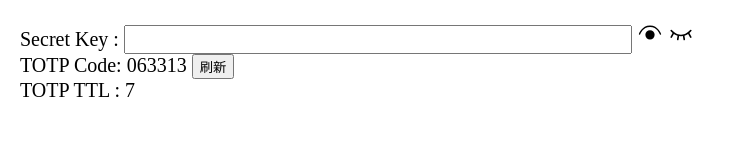
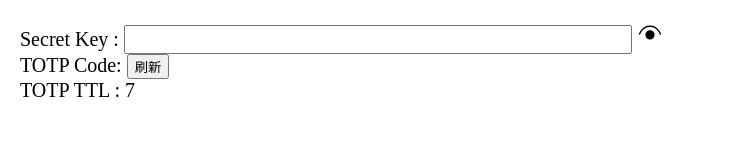
Before and after one commit to wangdecode/wangdecode.github.io, a plain HTML site: page totp/index.html in a window 1280 px wide. Shown: the whole page, without its empty margins (0-735 px from the left). Drawn offline with Linux system fonts and the light colour scheme.

Commit message:
Update index.html

```diff
--- a/totp/index.html
+++ b/totp/index.html
@@ -28,12 +28,12 @@
 <div>
 <label>Secret Key : </label>
 <input id='skey' type='password' value=""></input>
-<svg id='eye_open' xmlns="http://www.w3.org/2000/svg" width="26" height="26" viewBox="0 0 28 28"><path fill="#000000" d="M25.257 16h.005h-.01zm-.705-.52c.1.318.387.518.704.52c.07 0 .148-.02.226-.04c.39-.12.61-.55.48-.94C25.932 14.93 22.932 6 14 6S2.067 14.93 2.037 15.02c-.13.39.09.81.48.94c.4.13.82-.09.95-.48l.003-.005c.133-.39 2.737-7.975 10.54-7.975c7.842 0 10.432 7.65 10.542 7.98M9 16a5 5 0 1 1 10 0a5 5 0 0 1-10 0"></path></svg>
-<svg id='eye_close' xmlns="http://www.w3.org/2000/svg" width="26" height="26" viewBox="0 0 256 256"><path fill="#000000" d="M228 175a8 8 0 0 1-10.92-3l-19-33.2A123.2 123.2 0 0 1 162 155.46l5.87 35.22a8 8 0 0 1-6.58 9.21a8.4 8.4 0 0 1-1.29.11a8 8 0 0 1-7.88-6.69l-5.77-34.58a133 133 0 0 1-36.68 0l-5.77 34.58A8 8 0 0 1 96 200a8.4 8.4 0 0 1-1.32-.11a8 8 0 0 1-6.58-9.21l5.9-35.22a123.2 123.2 0 0 1-36.06-16.69L39 172a8 8 0 1 1-13.94-8l20-35a153.5 153.5 0 0 1-19.3-20a8 8 0 1 1 12.46-10c16.6 20.54 45.64 45 89.78 45s73.18-24.49 89.78-45a8 8 0 1 1 12.44 10a153.5 153.5 0 0 1-19.3 20l20 35a8 8 0 0 1-2.92 11"></path></svg>
+<svg id='eye_open' style='' xmlns="http://www.w3.org/2000/svg" width="26" height="26" viewBox="0 0 28 28"><path fill="#000000" d="M25.257 16h.005h-.01zm-.705-.52c.1.318.387.518.704.52c.07 0 .148-.02.226-.04c.39-.12.61-.55.48-.94C25.932 14.93 22.932 6 14 6S2.067 14.93 2.037 15.02c-.13.39.09.81.48.94c.4.13.82-.09.95-.48l.003-.005c.133-.39 2.737-7.975 10.54-7.975c7.842 0 10.432 7.65 10.542 7.98M9 16a5 5 0 1 1 10 0a5 5 0 0 1-10 0"></path></svg>
+<svg id='eye_close' style='display:none;' xmlns="http://www.w3.org/2000/svg" width="26" height="26" viewBox="0 0 256 256"><path fill="#000000" d="M228 175a8 8 0 0 1-10.92-3l-19-33.2A123.2 123.2 0 0 1 162 155.46l5.87 35.22a8 8 0 0 1-6.58 9.21a8.4 8.4 0 0 1-1.29.11a8 8 0 0 1-7.88-6.69l-5.77-34.58a133 133 0 0 1-36.68 0l-5.77 34.58A8 8 0 0 1 96 200a8.4 8.4 0 0 1-1.32-.11a8 8 0 0 1-6.58-9.21l5.9-35.22a123.2 123.2 0 0 1-36.06-16.69L39 172a8 8 0 1 1-13.94-8l20-35a153.5 153.5 0 0 1-19.3-20a8 8 0 1 1 12.46-10c16.6 20.54 45.64 45 89.78 45s73.18-24.49 89.78-45a8 8 0 1 1 12.44 10a153.5 153.5 0 0 1-19.3 20l20 35a8 8 0 0 1-2.92 11"></path></svg>
 <br>
 
 <label>TOTP Code: </label>
-<label id="totp"></label>
+<label id="code"></label>
 <button id='btn1'>刷新</button><br>
 
 <label>TOTP TTL : </label>
```
